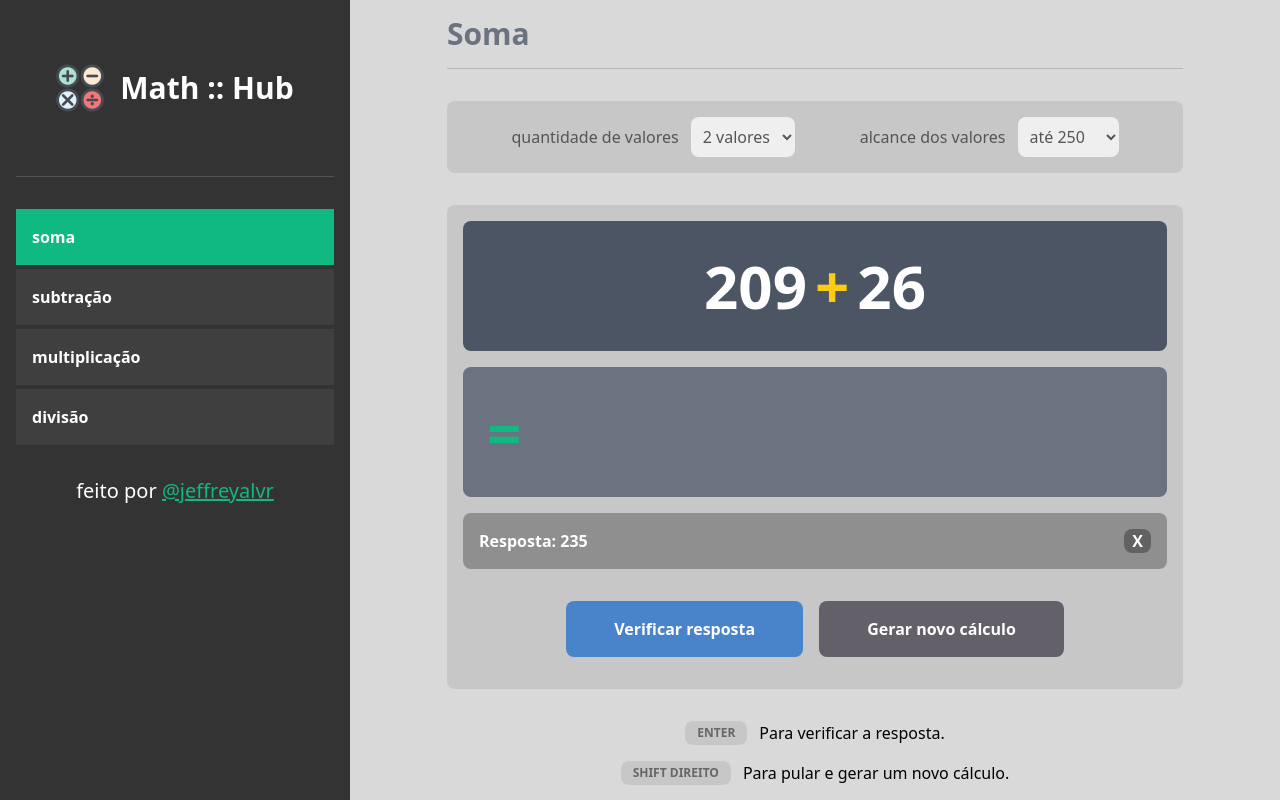
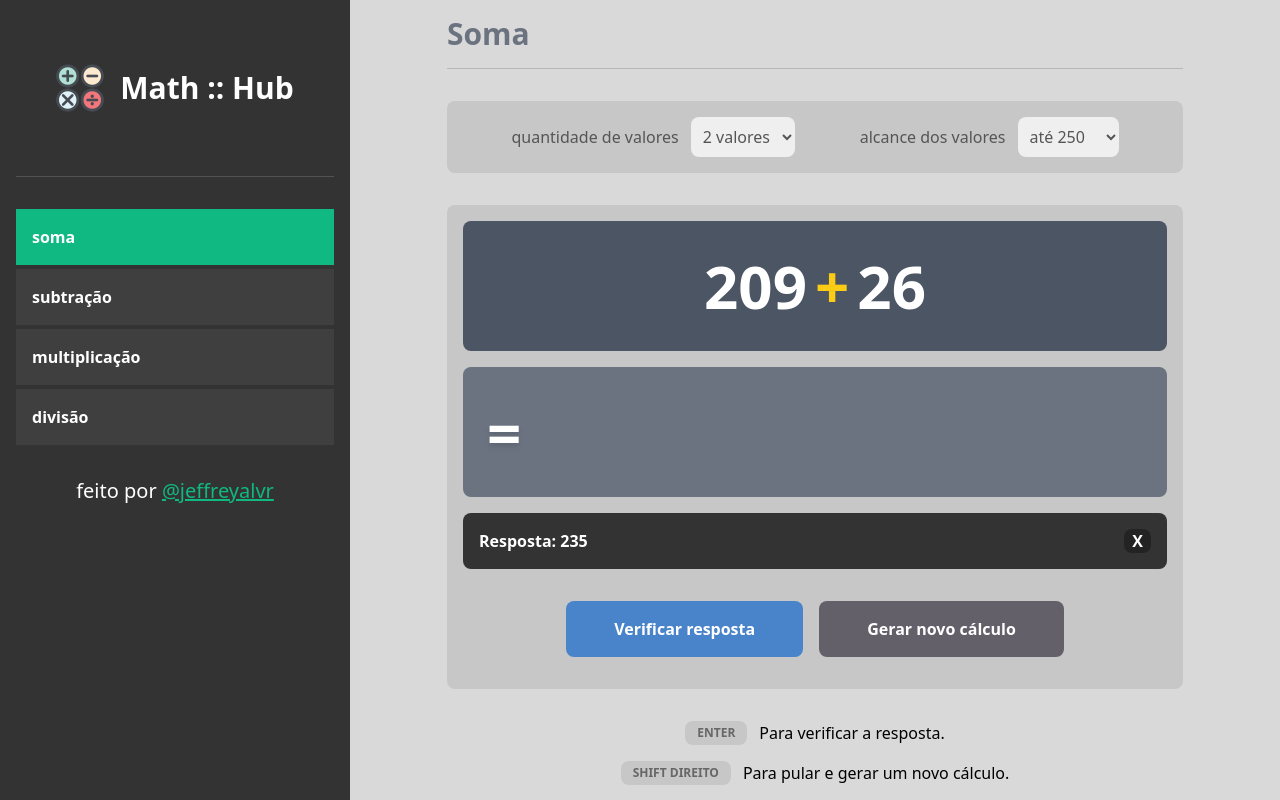
Before and after one commit to jeffreyalvr/math-hub, a React (Vite) app: page / in a window 1280 px wide. Both pictures are taken after a click on the button "Verificar resposta". Shown: the top 800 px of the page. Built offline with nearby package versions, Linux system fonts and the light colour scheme.

Commit message:
Coloca as cores de errado, certo ou vazio no resultado input, ao invés do resultado container

```diff
--- a/src/components/Main/index.jsx
+++ b/src/components/Main/index.jsx
@@ -17,10 +17,10 @@ const Main = ({ operacaoSelecionada }) => {
 
   const campoInput = useRef(null);
 
-  const resultadoContainerCores = {
+  const resultadoCores = {
     correto: "bg-[#64ab7c]",
     errado: "bg-[#ab6464]",
-    vazio: "bg-[#8f8f8f]",
+    vazio: "bg-gray-500",
   };
 
   useEffect(() => {
@@ -35,14 +35,6 @@ const Main = ({ operacaoSelecionada }) => {
     handleResultadoContainer(false);
     limparInput();
   }, [quantidadeValores, alcanceValores, operacaoSelecionada, valoresOperacao]);
-
-  // const checaValidadeCaracteres = () => {
-  //   if (!/^-?\d{1,3}(,\d{3})*(\.\d+)?$/.test(resultadoInput)) {
-  //     alert("O valor inserido não está formatado de forma aceitável.");
-  //     return false;
-  //   }
-  //   return true;
-  // };
 
   const limparInput = () => {
     setResultadoInput("");
@@ -178,11 +170,20 @@ const Main = ({ operacaoSelecionada }) => {
             </div>
           ))}
         </div>
-        <div className="flex flex-row min-h-[130px] w-full items-center rounded-lg p-6 text-6xl font-bold gap-2 bg-gray-500">
-          <span className="text-emerald-500">=</span>
+        <div
+          className={`${
+            validaResposta() === true
+              ? resultadoCores.correto
+              : validaResposta() === false
+              ? resultadoCores.errado
+              : resultadoCores.vazio
+          }
+          flex flex-row min-h-[130px] w-full items-center rounded-lg p-6 text-6xl font-bold gap-2`}
+        >
+          <span className="text-white drop-shadow-md">=</span>
           <input
             ref={campoInput}
-            className="w-fit text-6xl bg-transparent border-0 outline-none text-cyan-400"
+            className="w-fit text-6xl bg-transparent border-0 outline-none text-white"
             value={resultadoInput}
             onChange={(e) => handleEntradaCaracteres(e)}
             onKeyDown={(e) => handleKeyBindings(e)}
@@ -191,14 +192,7 @@ const Main = ({ operacaoSelecionada }) => {
 
         <div
           className={`${visibilidadeResultadoContainer ? "flex" : "hidden"}
-            ${
-              validaResposta() === true
-                ? resultadoContainerCores.correto
-                : validaResposta() === false
-                ? resultadoContainerCores.errado
-                : resultadoContainerCores.vazio
-            }
-          } flex-row p-4 justify-between gap-4 rounded-lg text-white font-bold`}
+            bg-[#333333] flex-row p-4 justify-between gap-4 rounded-lg text-white font-bold`}
         >
           <span>Resposta: {resultado}</span>
           <span
```
